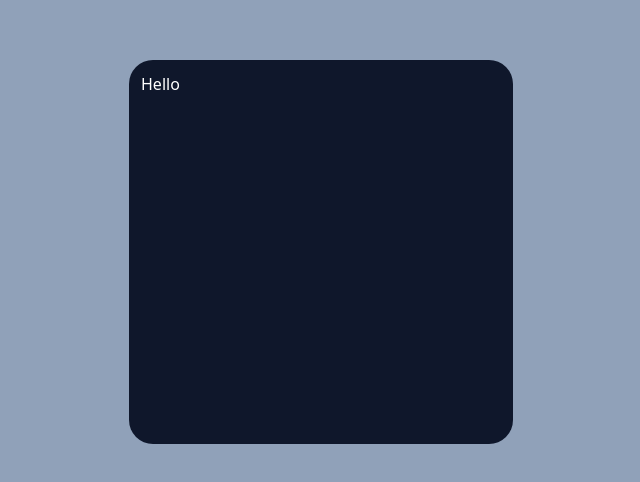
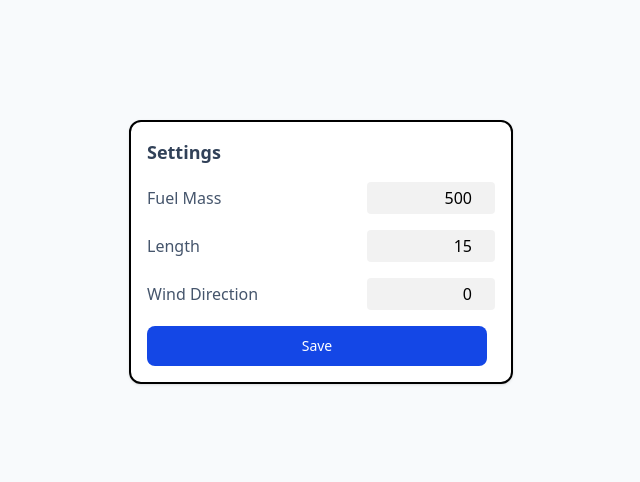
Before and after one commit to nikolaiborbe/launch-website, a SvelteKit app: page /settings in a window 1280 px wide. Shown: the part 148-630 px from the top of the page, without its empty margins (319-959 px from the left). Built offline with nearby package versions, Linux system fonts and the light colour scheme.

Commit message:
feat: settings page

```diff
--- a/src/routes/settings/+page.svelte
+++ b/src/routes/settings/+page.svelte
@@ -1,8 +1,48 @@
+<!-- RocketSettings.svelte  – Svelte 5 + runes -->
 <script lang="ts">
+  import type { Settings } from "../../types";
+
+  const defaultParams = {
+    fuel_mass: 500, // kg - place sensible defaults here
+    length: 15, // m
+    wind_direction: 0, // degrees
+  } satisfies Settings;
+
+  let settings: Settings = { ...defaultParams };
+
+  const typeOf = (v: unknown) => (typeof v === "number" ? "number" : "text");
+  const label = (k: string) =>
+    k.replace(/_/g, " ").replace(/\b\w/g, (m) => m.toUpperCase());
 </script>
 
-<div class="w-screen h-screen bg-slate-400 flex flex-col items-center justify-center">
-  <div class="w-96 h-96 bg-slate-900 rounded-3xl text-white p-3">
-    <p>Hello</p>
-  </div>
+<div class="w-screen h-screen bg-slate-50 flex justify-center items-center">
+  <form
+    class="h-fit w-96 border-2 rounded-xl p-4 flex flex-col gap-4 bg-white shadow"
+    onsubmit={() => console.log("submit", settings)}
+  >
+    <h1 class="text-lg font-semibold text-slate-700">Settings</h1>
+
+    {#each Object.entries(settings) as [key, value] (key)}
+      <label class="flex justify-between items-center gap-2">
+        <span class="text-slate-600">{label(key)}</span>
+
+        <input
+          type={typeOf(value)}
+          class="w-32 rounded bg-black/5 px-2 py-1 text-right focus:ring"
+          {value}
+          oninput={(e) => {
+            const v = (e.target as HTMLInputElement).value;
+            (settings as any)[key] = typeOf(value) === "number" ? Number(v) : v;
+          }}
+        />
+      </label>
+    {/each}
+
+    <button
+      type="submit"
+      class="text-white bg-blue-700 hover:bg-blue-800 focus:ring-4 focus:ring-blue-300 font-medium rounded-lg text-sm px-5 py-2.5 me-2 dark:bg-blue-600 dark:hover:bg-blue-700 focus:outline-none dark:focus:ring-blue-800"
+    >
+      Save
+    </button>
+  </form>
 </div>
--- a/src/types.ts
+++ b/src/types.ts
@@ -29,5 +29,11 @@ export interface Day {
   weather: WeatherData;
 }
 
+export interface Settings {
+  fuel_mass: number;
+  length: number;
+  wind_direction: number;
+}
+
 // A two-element tuple: [flight, weather]
 export type Data = Day[];
```
